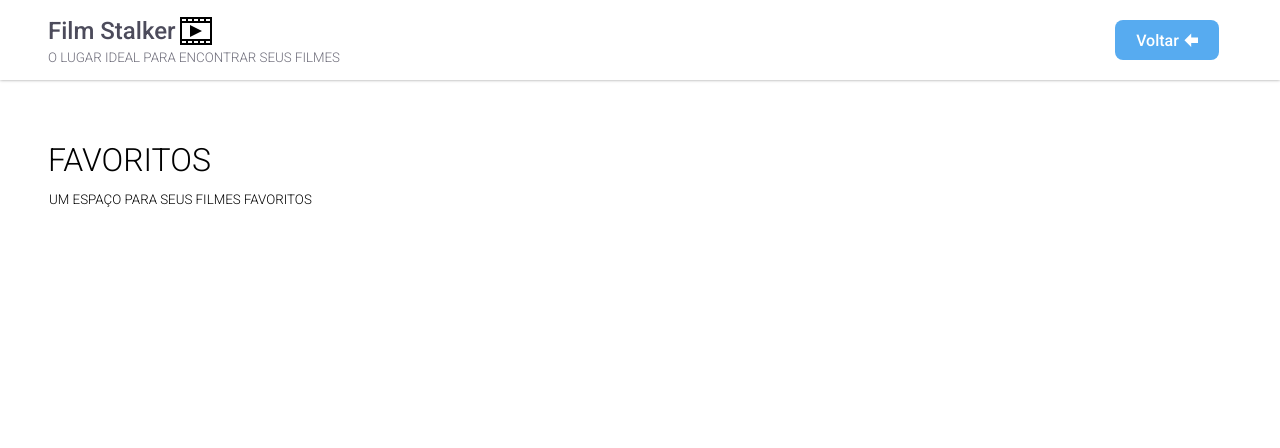
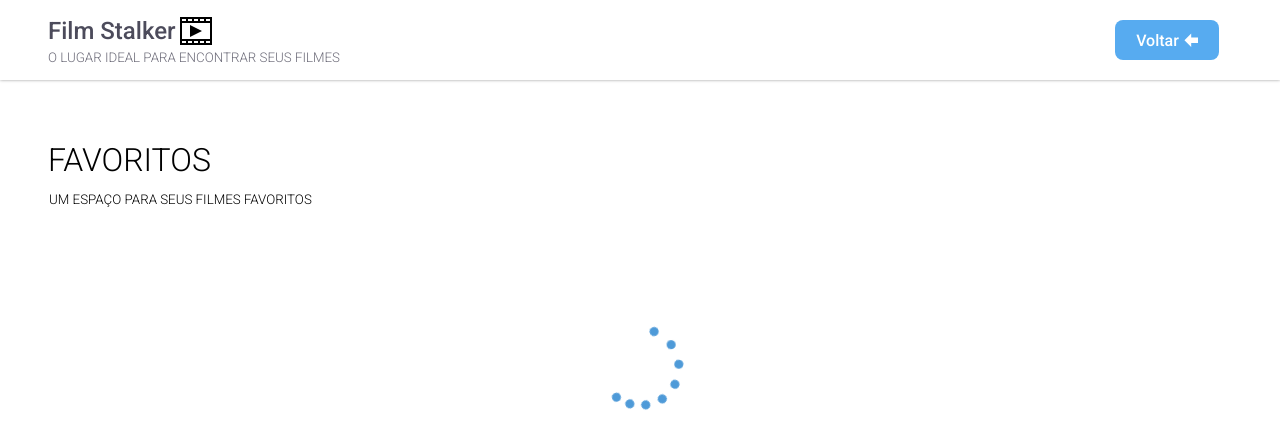
Before and after one commit to gabrielitba/Film-Search, a React (Create React App) app: page /favorites in a window 1280 px wide. Shown: the top 448 px of the page. Built offline with nearby package versions, Linux system fonts and the light colour scheme.

Commit message:
feat: criando componente Loading Roller

```diff
--- /dev/null
+++ b/src/components/Loading/index.tsx
@@ -0,0 +1,28 @@
+import * as S from './styles';
+
+interface LoadingProps {
+  typeLoading: 'roller';
+}
+
+const Loading = ({ typeLoading }: LoadingProps) => {
+  return (
+    <>
+      {typeLoading === 'roller' && (
+        <S.LoadingRoller>
+          <div className="lds-roller">
+            <div />
+            <div />
+            <div />
+            <div />
+            <div />
+            <div />
+            <div />
+            <div />
+          </div>
+        </S.LoadingRoller>
+      )}
+    </>
+  );
+};
+
+export default Loading;
--- /dev/null
+++ b/src/components/Loading/styles.ts
@@ -0,0 +1,113 @@
+import styled from 'styled-components';
+
+export const LoadingRoller = styled.div`
+  display: flex;
+  justify-content: center;
+  margin-top: 10%;
+
+  @keyframes lds-roller {
+    0% {
+      transform: rotate(0deg);
+    }
+
+    100% {
+      transform: rotate(360deg);
+    }
+  }
+
+  .lds-roller {
+    position: relative;
+    display: inline-block;
+    height: 64px;
+    width: 64px;
+    transform: scale(1.5);
+
+    > div {
+      animation: lds-roller 1.2s cubic-bezier(0.5, 0, 0.5, 1) infinite;
+      transform-origin: 32px 32px;
+
+      &:after {
+        position: absolute;
+        display: block;
+        background: #4e9ad8;
+        border-radius: 50%;
+        content: ' ';
+        margin: -3px 0 0 -3px;
+        height: 6px;
+        width: 6px;
+      }
+
+      &:nth-child(1) {
+        animation-delay: -0.036s;
+
+        &:after {
+          top: 50px;
+          left: 50px;
+        }
+      }
+
+      &:nth-child(2) {
+        animation-delay: -0.072s;
+
+        &:after {
+          top: 54px;
+          left: 45px;
+        }
+      }
+
+      &:nth-child(3) {
+        animation-delay: -0.108s;
+
+        &:after {
+          top: 57px;
+          left: 39px;
+        }
+      }
+
+      &:nth-child(4) {
+        animation-delay: -0.144s;
+
+        &:after {
+          top: 58px;
+          left: 32px;
+        }
+      }
+
+      &:nth-child(5) {
+        animation-delay: -0.18s;
+
+        &:after {
+          top: 57px;
+          left: 25px;
+        }
+      }
+
+      &:nth-child(6) {
+        animation-delay: -0.216s;
+
+        &:after {
+          top: 54px;
+          left: 19px;
+        }
+      }
+
+      &:nth-child(7) {
+        animation-delay: -0.252s;
+
+        &:after {
+          top: 50px;
+          left: 14px;
+        }
+      }
+
+      &:nth-child(8) {
+        animation-delay: -0.288s;
+
+        &:after {
+          top: 45px;
+          left: 10px;
+        }
+      }
+    }
+  }
+`;
--- a/src/pages/Favorites/index.tsx
+++ b/src/pages/Favorites/index.tsx
@@ -7,6 +7,7 @@ import Button from '../../components/Button';
 import Title from '../../components/Title';
 
 import * as S from './styles';
+import Loading from '../../components/Loading';
 
 interface FilmeInterface {
   id: number;
@@ -37,6 +38,8 @@ const Favorites = () => {
         title="favoritos"
         subtitle="Um espaço para seus filmes favoritos"
       />
+
+      <Loading typeLoading="roller" />
       <S.CardContainer>
         {listFavorites.map((filme) => (
           <Card
```
